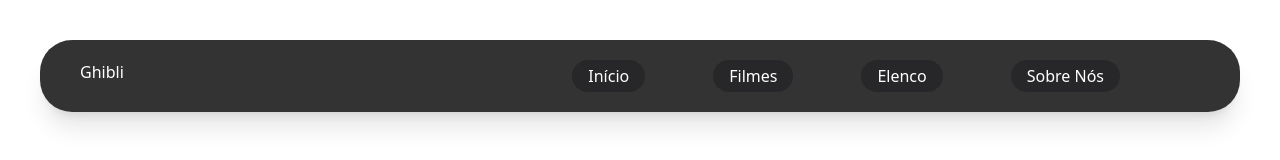
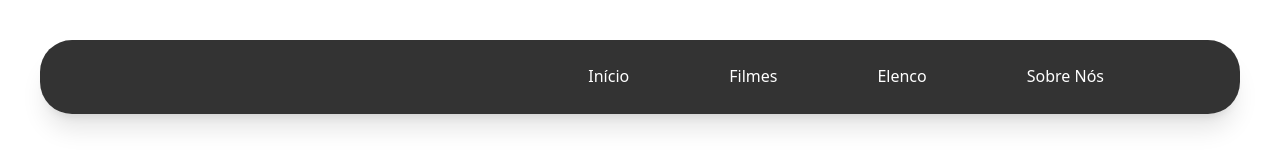
Before and after one commit to AndreRicardoSc/portal-ghibli, a Vue app: page / in a window 1280 px wide. Shown: the top 160 px of the page. Built offline with nearby package versions, Linux system fonts and the light colour scheme.

Commit message:
FEAT: criando a barra animada de baixo dos itens #2

```diff
--- a/src/components/HeaderComponents.vue
+++ b/src/components/HeaderComponents.vue
@@ -14,12 +14,22 @@ const pages = [
 <template>
         <div class="bg-black/80 text-white m-10 rounded-4xl shadow-xl">
             <nav class="flex justify-between">
-                <h1 class="mt-5 mb-5 ml-10"><RouterLink to="/">Ghibli</RouterLink></h1>
+                <h1 class="mt-5 mb-5 ml-10"><RouterLink to="/"></RouterLink></h1>
                 <ul class="flex mr-30 mb-5 mt-5">
-                    <li v-for="item of pages" :key="item" class="ml-17 hover:opacity-50 transition-all duration-500 bg-zinc-800 rounded-2xl pr-4 pl-4 pt-1 pb-1">
-                        <RouterLink :to="item.link">{{ item.name }}</RouterLink>
+                    <li v-for="item of pages" :key="item" class="ml-17 transition-all duration-500 rounded-2xl pr-4 pl-4 pt-1 pb-1 group">
+                        <RouterLink class="link" :to="item.link">{{ item.name }}</RouterLink>
+                        <div
+                            class="h-[2px] bg-white scale-x-0 group-hover:scale-x-100 transition-transform duration-300 origin-left"
+                        ></div>
                     </li>
                 </ul>
             </nav>
         </div>
 </template>
+
+<style scoped>
+    .bar:hover {
+        animation: show-bar 1s ease-in;
+    }
+
+</style>
```
